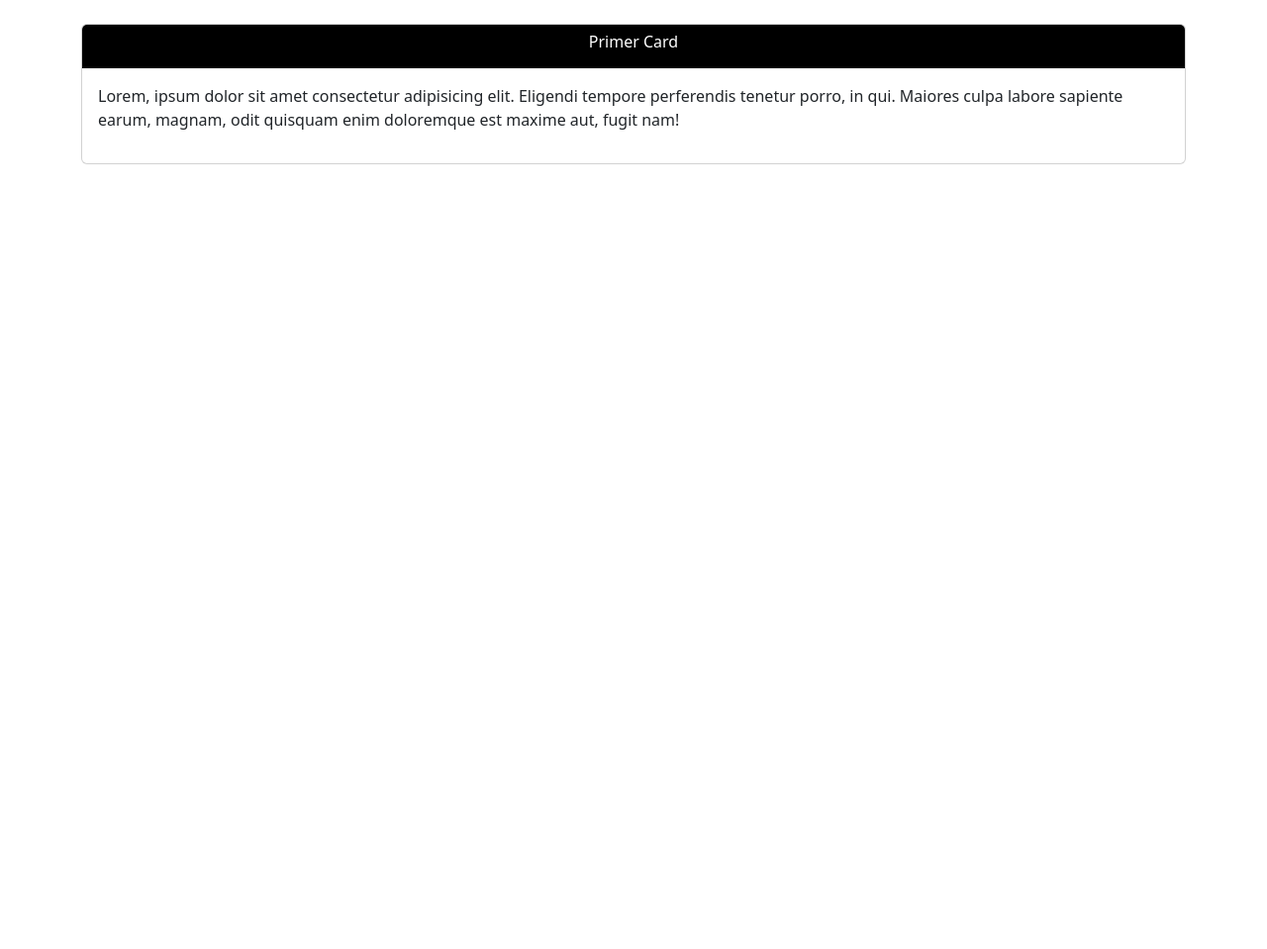
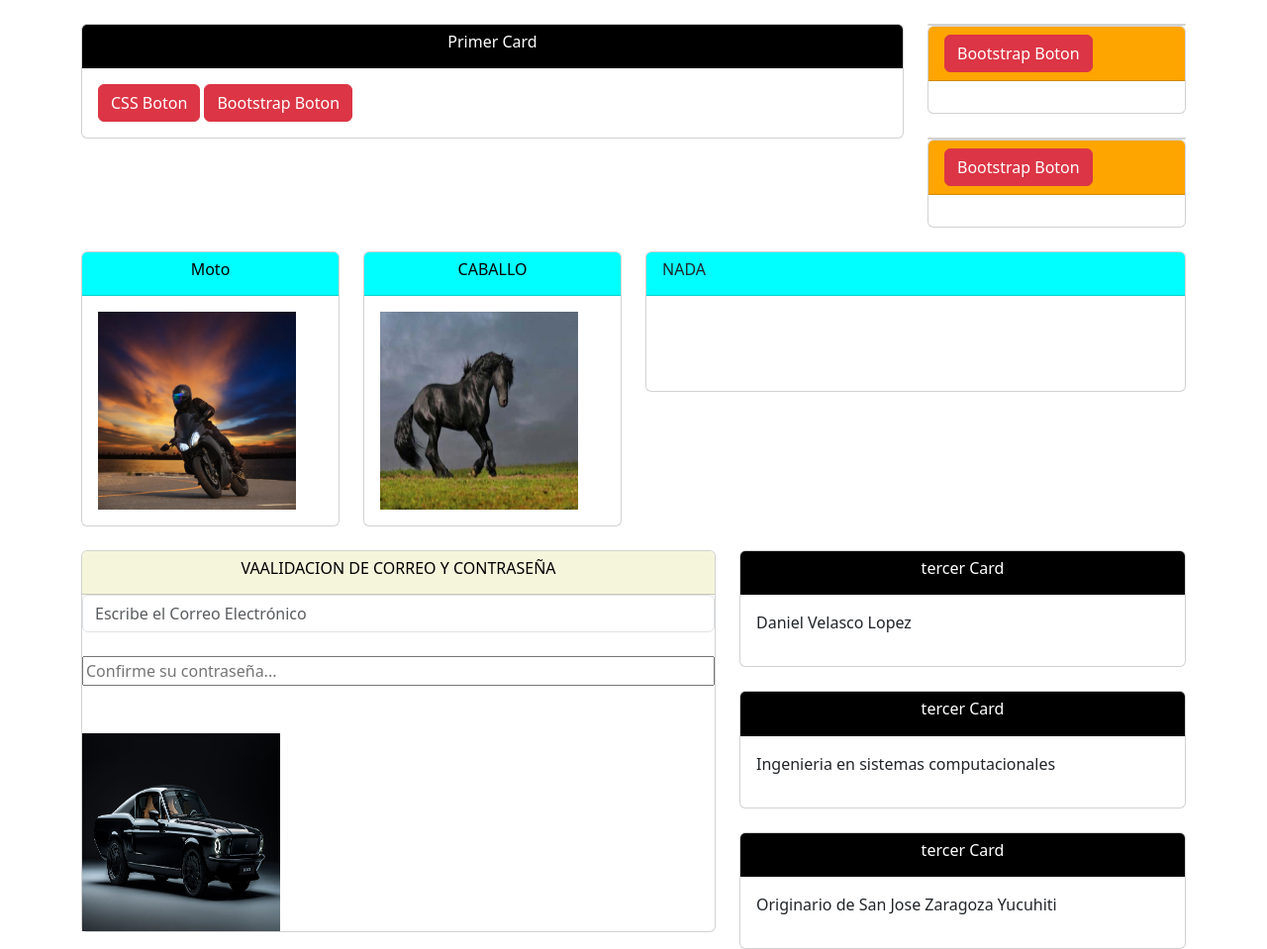
Before and after one commit to Daniel-Velasco-Lopez/practicas-programacionweb-Daniel, a plain HTML site: page 6- Row_Card/practica.html in a window 1280 px wide. Shown: the whole page at 99% size. Before the commit the page ends 800 px from the top, so only its background shows below. Drawn offline with nearby package versions, Linux system fonts and the light colour scheme.

Commit message:
Elaborando nuestro propio row

```diff
--- a/6- Row_Card/practica.html
+++ b/6- Row_Card/practica.html
@@ -11,21 +11,119 @@
     <div class="container">
         <!--Inicio de la cabecera-->
         <div class="row">
-            <div class="col-md-12">
+            <div class="col-md-9">
                 <div class="card mt-4">
                     <div style="background-color: black;" class="card-header">
                         <h6 class="text-white text-center">Primer Card</h6>
                     </div>
                     <div class="card-body">
-                        <p>Lorem, ipsum dolor sit amet consectetur adipisicing elit.
-                            Eligendi tempore perferendis tenetur porro, in qui.
-                            Maiores culpa labore sapiente earum, magnam, odit quisquam
-                            enim doloremque est maxime aut, fugit nam!</p>
+                        <button class="btn btn-danger">CSS Boton</button>
+                        <button class="btn btn-danger">Bootstrap Boton</button>
+                    </div>
+                </div>
+            </div>
+            <div class="col-md-3">
+                <div class="card mt-4"></div>
+                <div class="card">
+                    <div style="background-color: orange;" class="card-header">
+                        <button class="btn btn-danger">Bootstrap Boton</button>
+                    </div>
+                    <div class="card-body"></div>
+                </div>
+                <div class="card mt-4"></div>
+                <div class="card">
+                    <div style="background-color: orange;" class="card-header">
+                        <button class="btn btn-danger">Bootstrap Boton</button>
+                    </div>
+                    <div class="card-body"></div>
+                </div>
+            </div>
+        </div>
+        <!--Fin de la cabecera-->
+
+        <!--Inicio de 2do row-->
+        <div class="row">
+            <div class="col-md-3">
+                <div class="card mt-4">
+                    <div style="background-color: aqua;" class="card-header">
+                        <h6 class="text-black text-center">Moto</h6></div>
+                        <div class="card-body">
+                            <img width="200" height="200" src="img/moto.jpg" alt="moto">
+                        </div>
+
+                </div>
+            </div>
+            <div class="col-md-3">
+                <div class="card mt-4">
+                    <div style="background-color: aqua;" class="card-header">
+                        <h6 class="text-black text-center">CABALLO</h6></div>
+                        <div class="card-body">
+                            <img width="200" height="200" src="img/PeakD.png" alt="caballo">
+
+                    </div>
+                </div>
+            </div>
+            <div class="col-md-6">
+                <div class="card mt-4">
+                    <div style="background-color: aqua;" class="card-header">
+                        <h6>NADA</h6></div>
+                        <div class="card-body">
+                        <p><br>
+
+
+
+
+
+
+
+
+                        <br></p>
+
                     </div>
                 </div>
             </div>
         </div>
-        <!--Fin de la cabecera-->
+        <!--Fin del 2do row-->
+
+        <!--Inicio del 3er row-->
+        <div class="row">
+            <div class="col-md-7">
+                <div class="card mt-4">
+                    <div style="background-color: beige;" class="card-header">
+                        <h6 class="text-black text-center">VAALIDACION DE CORREO Y CONTRASEÑA</h6></div>
+                        <input asp-for="correo" type="email" class="form-control" id="inputDescripcion" placeholder="Escribe el Correo Electrónico" required><br>
+                        <input asp-for="contraseña" type="password" name="recontrasena" id="contrasena" placeholder="Confirme su contraseña..." required><br><br>
+                        <img width="200" height="200" src="img/Ford-Mustang-clasico.jpg" alt="caballo">
+                    </div>
+            </div>
+            <div class="col-md-5">
+                <div class="card mt-4">
+                    <div style="background-color: black;" class="card-header">
+                        <h6 class="text-white text-center">tercer Card</h6>
+                    </div>
+                    <div class="card-body">
+                        <p>Daniel Velasco Lopez</p>
+                    </div>
+                </div>
+                <div class="card mt-4">
+                    <div style="background-color: black;" class="card-header">
+                        <h6 class="text-white text-center">tercer Card</h6>
+                    </div>
+                    <div class="card-body">
+                        <p>Ingenieria en sistemas computacionales</p>
+                    </div>
+                </div>
+                <div class="card mt-4">
+                    <div style="background-color: black;" class="card-header">
+                        <h6 class="text-white text-center">tercer Card</h6>
+                    </div>
+                    <div class="card-body">
+                        <p>Originario de San Jose Zaragoza Yucuhiti</p>
+                    </div>
+                </div>
+            </div>
+        </div>
+        <!--Fin del 3er row-->
     </div>
 
     <script src="https://cdn.jsdelivr.net/npm/bootstrap@5.3.2/dist/js/bootstrap.bundle.min.js"
```
Also changed, not shown: 6- Row_Card/img/Ford-Mustang-clasico.jpg (added), 6- Row_Card/img/PeakD.png (added), 6- Row_Card/img/moto.jpg (added).
